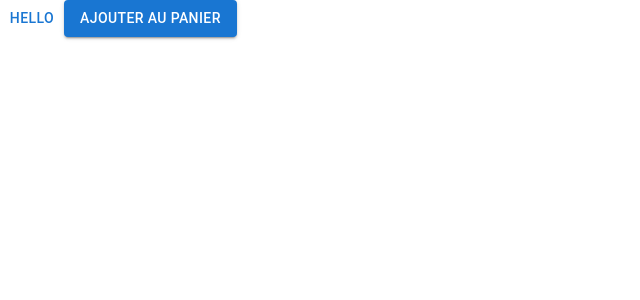
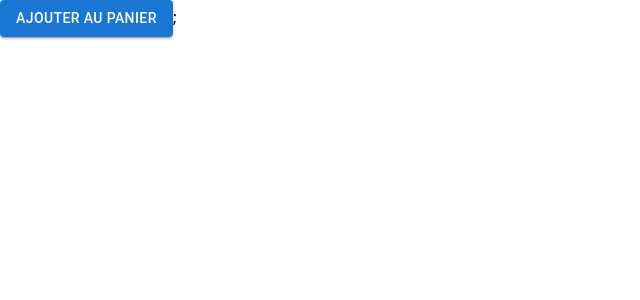
Before and after one commit to Fatou-hub/vite-front-ecommerce, a React (Vite) app: page / in a window 1280 px wide. Shown: the top 300 px of the page, without its empty margins (0-640 px from the left). Built offline with nearby package versions, Linux system fonts and the light colour scheme.

Commit message:
feat(cart): add product to cart

```diff
--- a/src/App.tsx
+++ b/src/App.tsx
@@ -1,18 +1,14 @@
-import Button from "./common/design-system/Button";
+import AddCartButton from "./features/cart/add-cart-product/ui/AddCartButton";
 
 function App() {
+  const addToCart = (): void => {
+    console.log("call API pour ajouter le produit au panier côté serveur");
+    console.log("si le call n’aboutit pas, le message d’erreur est Une erreur est survenue");
+  };
 
   return (
     <>
-    <Button onClick={()=>
-      console.log('Retirer du panier !')}>
-        Hello
-    </Button>
-    <Button
-    variant="contained"
-    onClick={()=> console.log("Ajout au panier ! ")}>
-      Ajouter au panier
-    </Button>
+    <AddCartButton addToCart={addToCart} />;
     </>
   );
 };
--- /dev/null
+++ b/src/features/cart/add-cart-product/ui/AddCartButton/AddCartButton.tsx
@@ -0,0 +1,16 @@
+import Button from "../../../../../common/design-system/Button";
+import type { ReactElement } from 'react';
+
+type Props = {
+    addToCart: () => void;
+};
+
+const AddCartButton = ({ addToCart} : Props): ReactElement => {
+    return(
+        <Button variant="contained" onClick={addToCart}>
+            Ajouter au panier
+        </Button>
+    );
+};
+
+export default AddCartButton;
--- /dev/null
+++ b/src/features/cart/add-cart-product/ui/AddCartButton/index.tsx
@@ -0,0 +1 @@
+export { default } from './AddCartButton';
```
